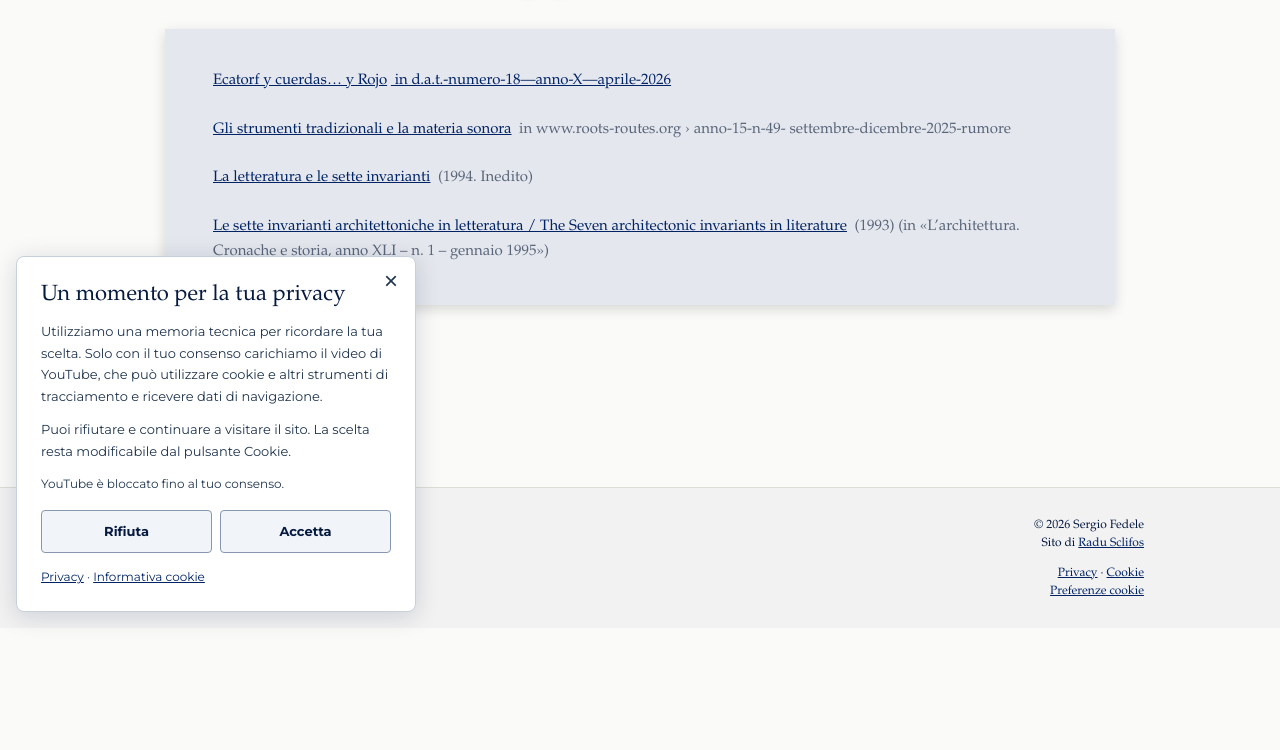
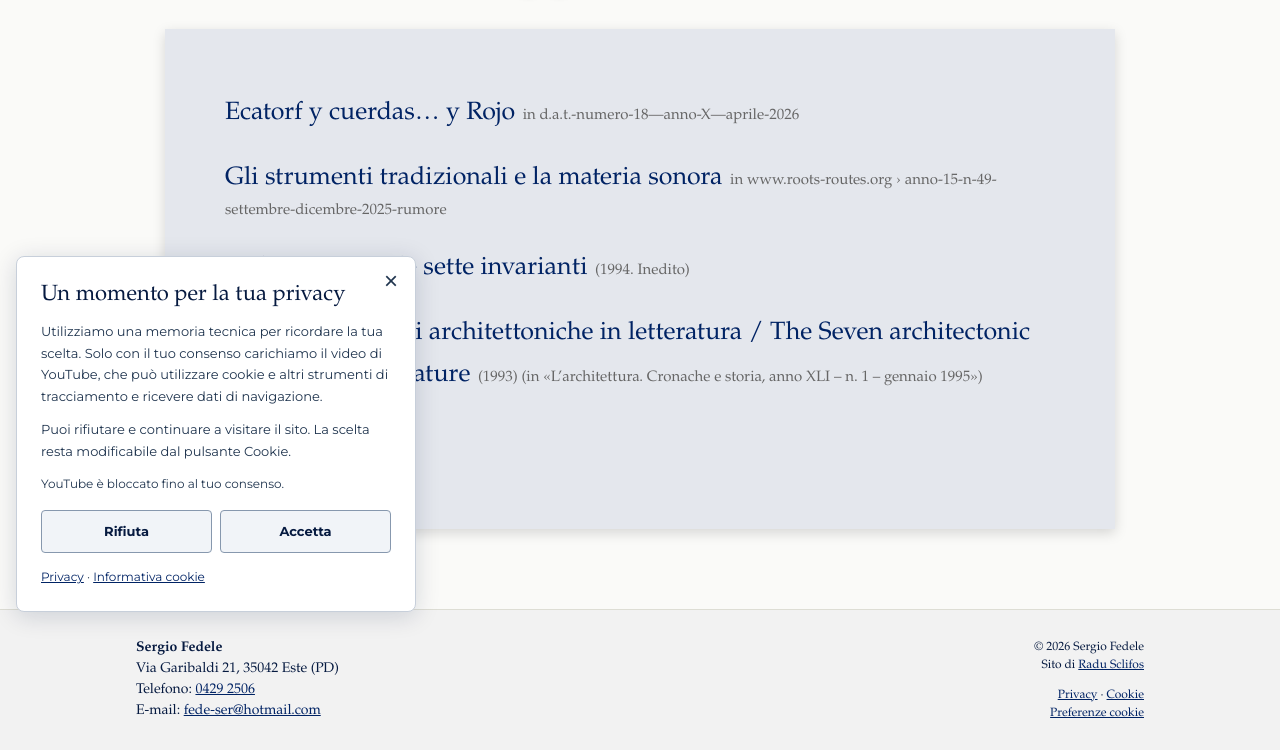
Before and after one commit to radu-sclifos/sergiofedele-ecatorf, an Astro site: page /altriprogetti/scripturae in a window 1280 px wide. Shown: the part 172-922 px from the top of the page. Before the commit the page ends 800 px from the top, so only its background shows below. Built offline with nearby package versions, Linux system fonts and the light colour scheme; Astro itself is replaced by a stand-in of ours.

Commit message:
style(scripturae): change font style

```diff
--- a/src/layouts/ProjectLayout.astro
+++ b/src/layouts/ProjectLayout.astro
@@ -12,7 +12,7 @@ const {title, description} = Astro.props;
 <BaseLayout title={`Sergio Fedele – ${title}`} description={description} overlayNavbar={false}>
     <article class="project-page">
         <h1 class="page-title">{title}</h1>
-        <slot />
+        <slot/>
     </article>
 </BaseLayout>
 
--- a/src/pages/altriprogetti/scripturae.astro
+++ b/src/pages/altriprogetti/scripturae.astro
@@ -2,26 +2,28 @@
 import ProjectLayout from '../../layouts/ProjectLayout.astro';
 ---
 
-<ProjectLayout title="Saggi e articoli" description="Scripturae: saggi e articoli di Sergio Fedele sulla musica, la materia sonora e le invarianti architettoniche in letteratura.">
+<ProjectLayout title="Saggi e articoli"
+               description="Scripturae: saggi e articoli di Sergio Fedele sulla musica, la materia sonora e le invarianti architettoniche in letteratura.">
     <div class="essays body-copy">
         <ul>
             <li>
-                <a href="/documents/scripturae/datnumero18.pdf">
-                    Ecatorf y cuerdas… y Rojo</a> <a
-                    href="https://www.ilsileno.it/dat/wp-content/uploads/2026/05/d.a.t.-numero-18%E2%80%94anno-X%E2%80%94aprile-2026.pdf"
-                    class="publication">&nbsp;in d.a.t.-numero-18—anno-X—aprile-2026</a>
+                <a class="essay-title" href="/documents/scripturae/datnumero18.pdf">
+                    Ecatorf y cuerdas… y Rojo</a>
+                <a href="https://www.ilsileno.it/dat/wp-content/uploads/2026/05/d.a.t.-numero-18%E2%80%94anno-X%E2%80%94aprile-2026.pdf"
+                   class="publication">&nbsp;in d.a.t.-numero-18—anno-X—aprile-2026</a>
             </li>
             <li>
-                <a href="https://www.roots-routes.org/anno-15-n-49-settembre-dicembre-2025-rumore/">Gli strumenti
-                    tradizionali e la materia sonora</a> <span class="publication">&nbsp;in
-                    www.roots-routes.org › anno-15-n-49- settembre-dicembre-2025-rumore</span>
+                <a class="essay-title" href="https://www.roots-routes.org/anno-15-n-49-settembre-dicembre-2025-rumore/">
+                    Gli strumenti tradizionali e la materia sonora</a>
+                <span class="publication">&nbsp;in www.roots-routes.org › anno-15-n-49- settembre-dicembre-2025-rumore</span>
             </li>
             <li>
-                <a href="/documents/scripturae/laletteraturaelesette.pdf">
-                    La letteratura e le sette invarianti</a> <span class="publication">&nbsp;(1994. Inedito)</span>
+                <a class="essay-title" href="/documents/scripturae/laletteraturaelesette.pdf">
+                    La letteratura e le sette invarianti</a>
+                <span class="publication">&nbsp;(1994. Inedito)</span>
             </li>
             <li>
-                <a href="/documents/scripturae/setteinvarianti.pdf">
+                <a class="essay-title" href="/documents/scripturae/setteinvarianti.pdf">
                     Le sette invarianti architettoniche in letteratura / The Seven architectonic invariants in
                     literature</a>
                 <span class="publication">&nbsp;(1993) (in «L’architettura. Cronache e storia, anno XLI – n. 1 – gennaio 1995»)</span>
@@ -31,10 +33,49 @@ import ProjectLayout from '../../layouts/ProjectLayout.astro';
 </ProjectLayout>
 
 <style>
-    .essays { padding: 2.5rem 3rem; background: #e4e7ed; box-shadow: 0 4px 12px rgba(0, 0, 0, 0.15); }
-    ul { list-style: none; margin: 0; padding: 0; }
-    li { margin-bottom: 1.5rem; }
-    li:last-child { margin-bottom: 0; }
-    .publication { color: #596579; }
-    @media (max-width: 48rem) { .essays { padding: 1.5rem; } }
+    .essays {
+        min-height: 31.25rem;
+        padding: 4rem 3.75rem;
+        background: #e4e7ed;
+        box-shadow: 0 4px 12px rgba(0, 0, 0, 0.15);
+    }
+
+    ul {
+        list-style: none;
+        margin: 0;
+        padding: 0;
+    }
+
+    li {
+        margin-bottom: 1.5rem;
+    }
+
+    li:last-child {
+        margin-bottom: 0;
+    }
+
+    .essay-title {
+        font-size: 1.5625rem;
+        text-decoration: none;
+    }
+
+    .essays .publication {
+        color: #666;
+        text-decoration: none;
+    }
+
+    .essays a:hover, .essays a:focus {
+        text-decoration: underline;
+    }
+
+    @media (max-width: 48rem) {
+        .essays {
+            min-height: 0;
+            padding: 1.5rem;
+        }
+
+        .essay-title {
+            font-size: 1.25rem;
+        }
+    }
 </style>
```
